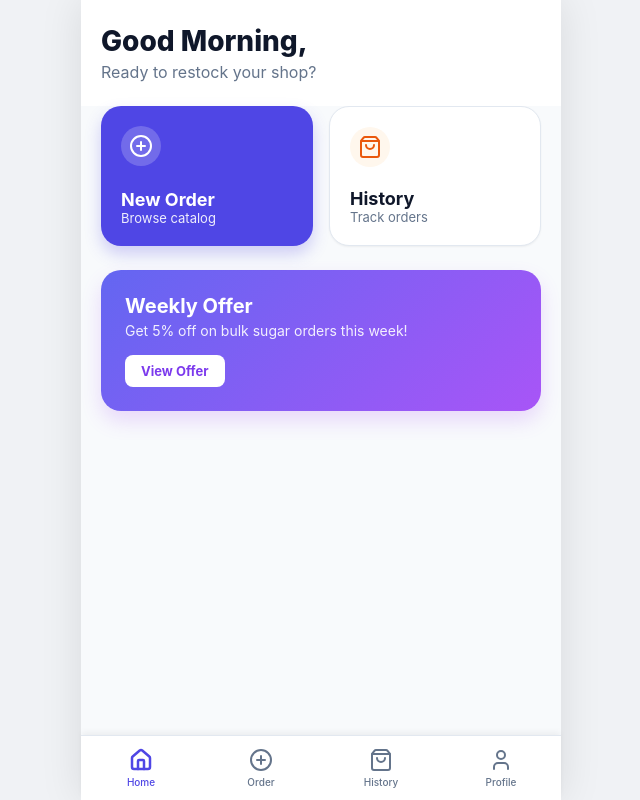
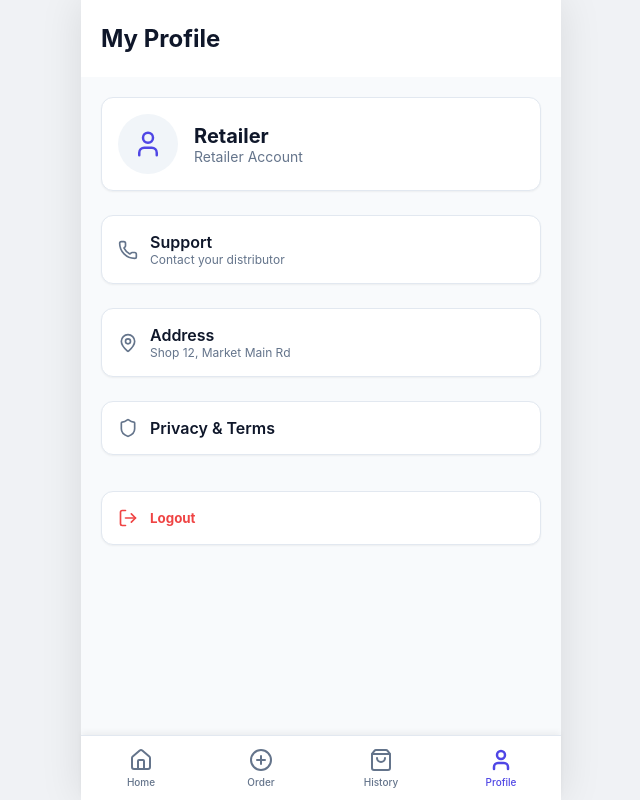
Before and after one commit to Nanostack-Technologies/VTR-system, a React app in the folder frontend/: page /profile in a window 1280 px wide. Before the commit this address led to /dashboard. Shown: the whole page, without its empty margins (319-959 px from the left). Built offline with nearby package versions, Linux system fonts and the light colour scheme; no server answers; sample sign-in values are in the browser's storage; the HTML template or start-up script is replaced by a standard one.

Commit message:
Complete Feature Set: Enable Products, Add Profile Page, and Implement Logout

```diff
--- a/frontend/src/App.jsx
+++ b/frontend/src/App.jsx
@@ -3,6 +3,7 @@ import Login from './pages/Login';
 import Dashboard from './pages/Dashboard';
 import OrderHistory from './pages/OrderHistory';
 import NewOrder from './pages/NewOrder';
+import Profile from './pages/Profile';
 import BottomNav from './components/BottomNav';
 
 const Layout = ({ children }) => {
@@ -32,6 +33,7 @@ function App() {
           <Route path="/dashboard" element={<PrivateRoute><Dashboard /></PrivateRoute>} />
           <Route path="/new-order" element={<PrivateRoute><NewOrder /></PrivateRoute>} />
           <Route path="/orders" element={<PrivateRoute><OrderHistory /></PrivateRoute>} />
+          <Route path="/profile" element={<PrivateRoute><Profile /></PrivateRoute>} />
           <Route path="*" element={<Navigate to="/dashboard" />} />
         </Routes>
       </Layout>
--- /dev/null
+++ b/frontend/src/pages/Profile.jsx
@@ -0,0 +1,71 @@
+import { useNavigate } from 'react-router-dom';
+import { User, LogOut, Phone, MapPin, Shield } from 'lucide-react';
+
+const Profile = () => {
+    const navigate = useNavigate();
+    const username = "Retailer"; // In a real app, fetch from context/local storage
+
+    const handleLogout = () => {
+        localStorage.removeItem('access_token');
+        localStorage.removeItem('refresh_token');
+        navigate('/login');
+    };
+
+    return (
+        <div style={{ paddingBottom: 100 }}>
+            <header className="dashboard-header">
+                <h1 style={{ fontSize: 24, fontWeight: 700 }}>My Profile</h1>
+            </header>
+
+            <div style={{ padding: 20 }}>
+                {/* Profile Card */}
+                <div className="card" style={{ display: 'flex', alignItems: 'center', gap: 16, marginBottom: 24 }}>
+                    <div style={{ width: 60, height: 60, borderRadius: 30, background: '#f1f5f9', display: 'flex', alignItems: 'center', justifyContent: 'center' }}>
+                        <User size={30} color="var(--primary)" />
+                    </div>
+                    <div>
+                        <h2 style={{ fontSize: 20, fontWeight: 700 }}>{username}</h2>
+                        <p style={{ color: 'var(--text-muted)', fontSize: 14 }}>Retailer Account</p>
+                    </div>
+                </div>
+
+                {/* Menu Items */}
+                <div style={{ display: 'flex', flexDirection: 'column', gap: 12 }}>
+                    <div className="card" style={{ display: 'flex', alignItems: 'center', gap: 12, padding: 16 }}>
+                        <Phone size={20} color="var(--text-muted)" />
+                        <div style={{ flex: 1 }}>
+                            <div style={{ fontWeight: 600 }}>Support</div>
+                            <div style={{ fontSize: 12, color: 'var(--text-muted)' }}>Contact your distributor</div>
+                        </div>
+                    </div>
+
+                    <div className="card" style={{ display: 'flex', alignItems: 'center', gap: 12, padding: 16 }}>
+                        <MapPin size={20} color="var(--text-muted)" />
+                        <div style={{ flex: 1 }}>
+                            <div style={{ fontWeight: 600 }}>Address</div>
+                            <div style={{ fontSize: 12, color: 'var(--text-muted)' }}>Shop 12, Market Main Rd</div>
+                        </div>
+                    </div>
+
+                    <div className="card" style={{ display: 'flex', alignItems: 'center', gap: 12, padding: 16 }}>
+                        <Shield size={20} color="var(--text-muted)" />
+                        <div style={{ flex: 1 }}>
+                            <div style={{ fontWeight: 600 }}>Privacy & Terms</div>
+                        </div>
+                    </div>
+
+                    <button
+                        onClick={handleLogout}
+                        className="card"
+                        style={{ display: 'flex', alignItems: 'center', gap: 12, padding: 16, color: 'var(--error)', marginTop: 12, width: '100%', justifyContent: 'flex-start' }}
+                    >
+                        <LogOut size={20} />
+                        <span style={{ fontWeight: 700 }}>Logout</span>
+                    </button>
+                </div>
+            </div>
+        </div>
+    );
+};
+
+export default Profile;
```
